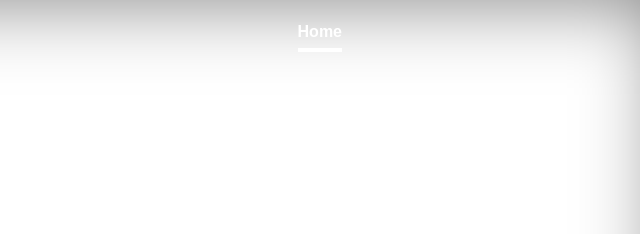
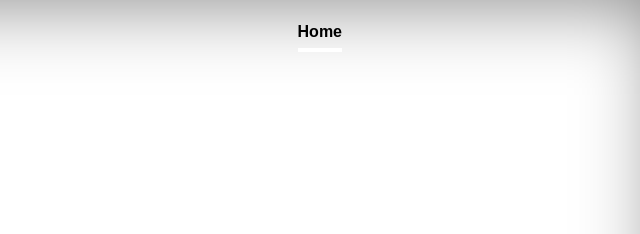
Before and after one commit to deannemadulid/ellehacks2018, a plain HTML site: page Project/welcome.html in a window 1280 px wide. Shown: the top 234 px of the page, 618-1258 px from the left. Drawn offline with nearby package versions, Linux system fonts and the light colour scheme; grey boxes are pictures that could not be loaded.

Commit message:
I changed home to black

```diff
--- a/Project/cover.css
+++ b/Project/cover.css
@@ -54,6 +54,7 @@ a.btn-secondary {
     margin: 2px;
 }
 
+
 h1.cover-heading{
   font-family: 'Georgia', sans-serif;
   font-size: 60px;
@@ -83,7 +84,7 @@ p.lead{
 .nav-masthead .nav-link {
   padding: .25rem 0;
   font-weight: 700;
-  color: rgba(255, 255, 255, .5);
+  /*color: rgba(255, 255, 255, .5);*/
   background-color: transparent;
   border-bottom: .25rem solid transparent;
 }
@@ -98,7 +99,7 @@ p.lead{
 }
 
 .nav-masthead .active {
-  color: #fff;
+  color: #000;
   border-bottom-color: #fff;
 }
 
```
